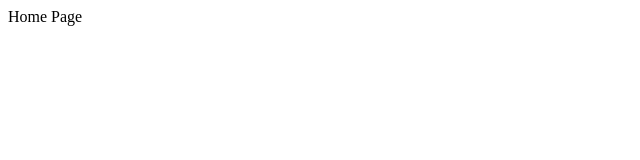
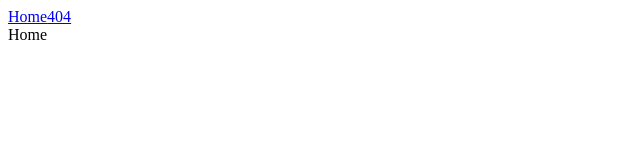
Before and after one commit to dimitarsi/playground-vite-ssr-react-ts, a React (Vite) app: page / in a window 1280 px wide. Shown: the top 160 px of the page, without its empty margins (0-640 px from the left). Built offline with nearby package versions, Linux system fonts and the light colour scheme.

Commit message:
feat: add loadable components for code splitting

```diff
--- a/package.json
+++ b/package.json
@@ -12,6 +12,8 @@
     "start:prod": "node ./src/server/prod.js"
   },
   "dependencies": {
+    "@loadable/component": "^5.15.0",
+    "@loadable/server": "^5.15.1",
     "compression": "^1.7.4",
     "dotenv": "^10.0.0",
     "express": "^4.17.1",
@@ -24,6 +26,7 @@
     "@types/react": "^17.0.0",
     "@types/react-dom": "^17.0.0",
     "@types/react-router-dom": "^5.3.0",
+    "@types/loadable__component": "^5.13.4",
     "@vitejs/plugin-react": "^1.0.0",
     "prettier": "^2.4.1",
     "ts-node": "^10.2.1",
--- a/src/app/App.tsx
+++ b/src/app/App.tsx
@@ -1,15 +1,27 @@
-import { FC, useState } from "react";
-import { Switch, Route } from "react-router-dom";
+import { FC } from "react";
+import { Switch, Route, Link } from "react-router-dom";
+import loadable from "@loadable/component";
+
+const HomePageLazy = loadable(() => import("./components/pages/Home/HomePage"));
+const NotFoundLazy = loadable(
+  () => import("./components/pages/NotFound/404Page")
+);
 
 export const App: FC = ({ children }) => {
   return (
+    <>
+      <nav>
+        <Link to="/">Home</Link>
+        <Link to="/missing">404</Link>
+      </nav>
       <Switch>
         <Route path="/" exact>
-        <div>Home Page</div>
+          <HomePageLazy />
         </Route>
         <Route path="*">
-        <div>404</div>
+          <NotFoundLazy />
         </Route>
       </Switch>
+    </>
   );
 };
--- a/src/app/components/pages/NotFound/NotFound.tsx
+++ b/src/app/components/pages/NotFound/404Page.tsx
@@ -1,6 +1,7 @@
-import React from "react";
 import { Container } from "../../atoms/Container/Container";
 
-export const NotFound = () => {
+const NotFound = () => {
   return <Container>Not Found</Container>;
 };
+
+export default NotFound;
--- a/vite.config.ts
+++ b/vite.config.ts
@@ -5,6 +5,7 @@ import react from "@vitejs/plugin-react";
 export default defineConfig({
   plugins: [react()],
   build: {
+    minify: false,
     rollupOptions: {
       output: {
         // format: "esm",
```
Also changed, not shown: src/app/components/organisms/Loading.tsx (deleted, +0 -8 lines), src/app/hooks/useDidMount.ts (added, +11 -0 lines), src/app/components/pages/Home/HomePage.tsx (renamed from src/app/components/pages/Home/Home.tsx), 1 other file (tests, documents, lock files or other folders). Lines whose indentation alone changed are shown as unchanged.
